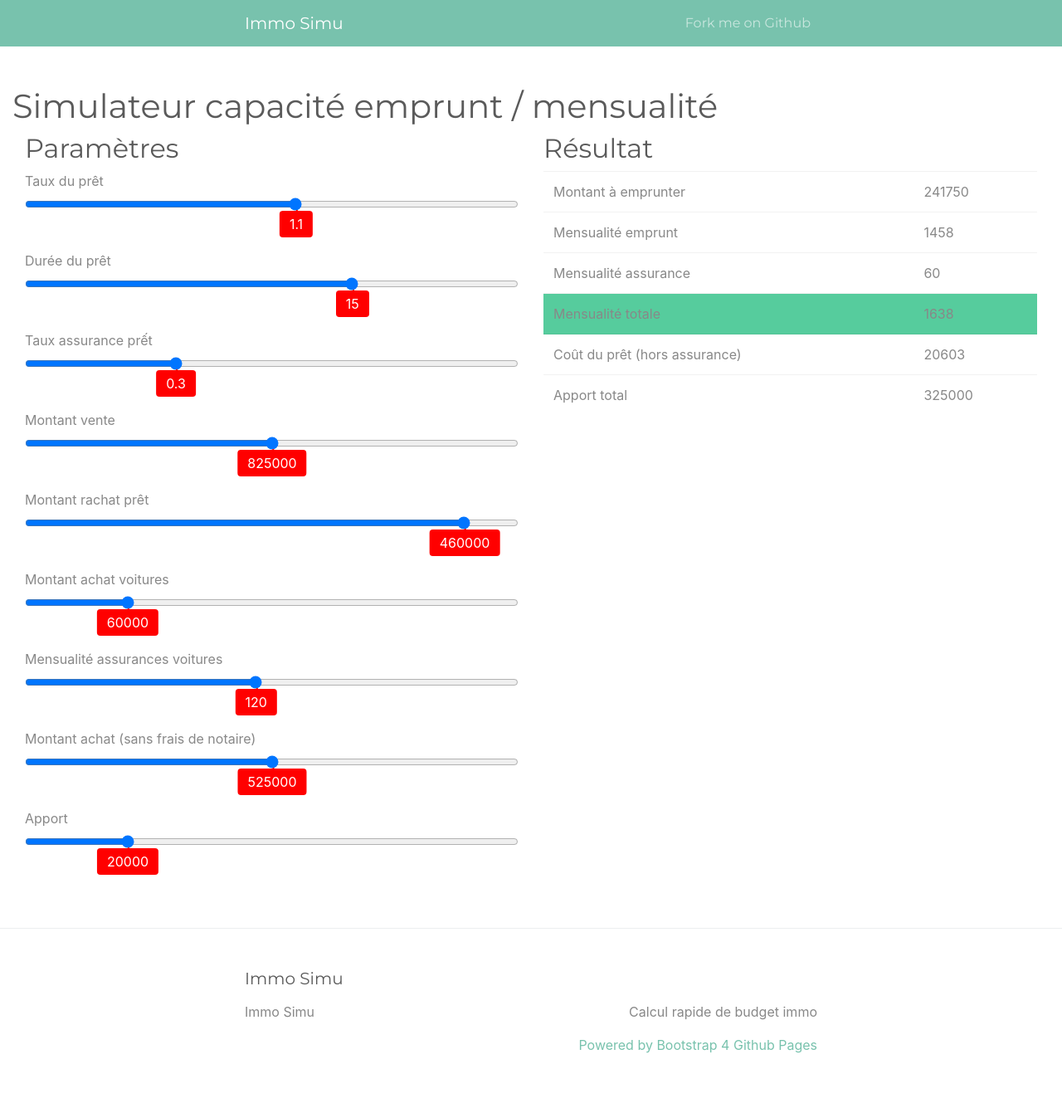
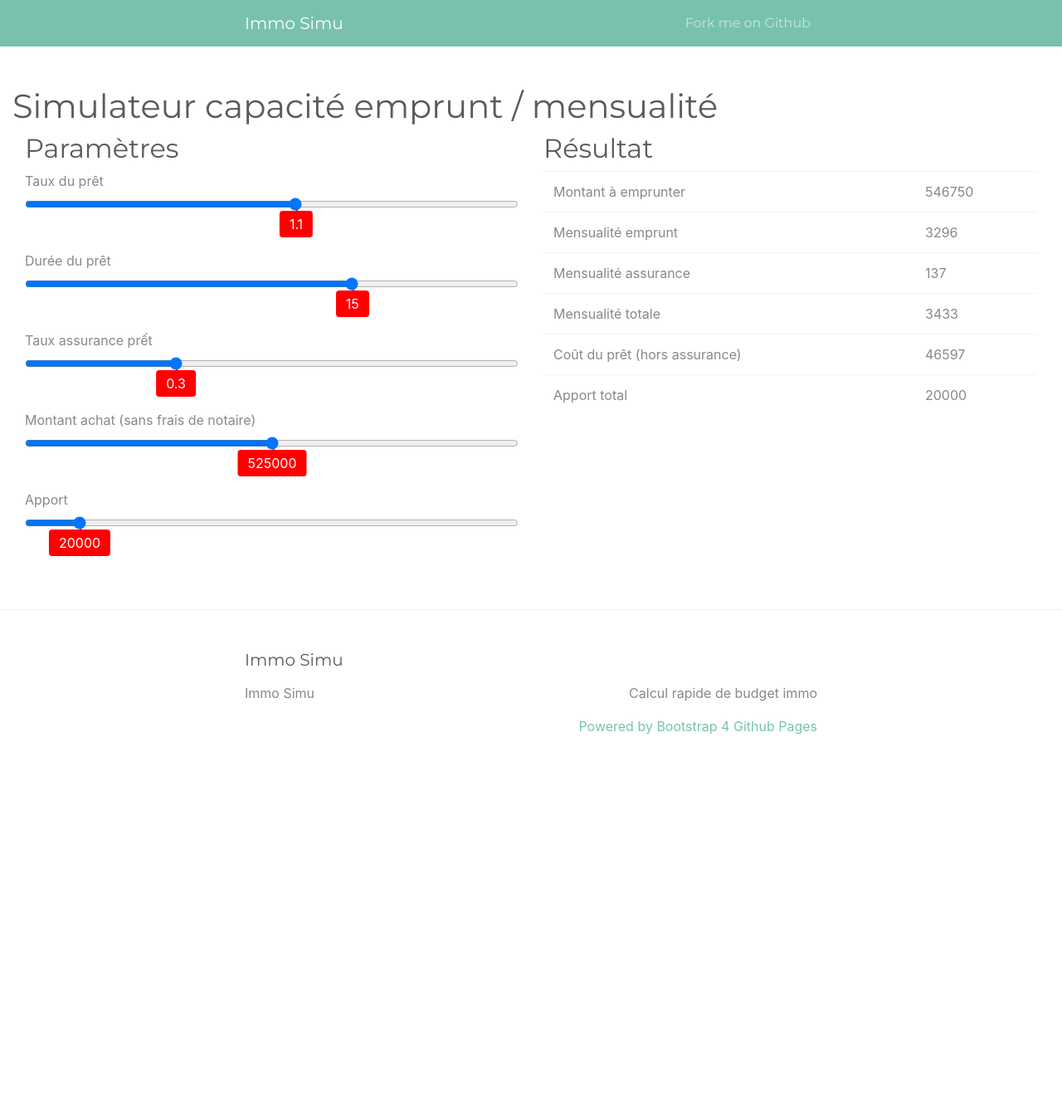
Before and after one commit to BrunoSpy/immosimujul, a Jekyll site: the page built from index.md, in a window 1280 px wide. Shown: the whole page at 83% size. Built offline with Jekyll 4.4.1, drawn with Linux system fonts in a browser that asks for light colours; after the commit the page ends 951 px from its top, so only the background shows below that.

Commit message:
simplification

```diff
--- a/assets/javascript/main.js
+++ b/assets/javascript/main.js
@@ -4,9 +4,6 @@ $(document).ready(function() {
     //default values
     $("#formRate").val("1.1");
     $("#formAssurRate").val("0.3");
-    $("#formAssurVoitures").val("120");
-    $("#formVoitures").val("60000");
-    $("#formRachat").val("460000");
     $("#formApport").val("20000");
     $("#formDuration").val("15");
 
@@ -37,10 +34,6 @@ $(document).ready(function() {
     function compute() {
             let rate = parseFloat($("#formRate").val());
             let assurRate = parseFloat($("#formAssurRate").val());
-            let vente = parseFloat($("#formVente").val());
-            let rachat = parseFloat($("#formRachat").val());
-            let voitures = parseFloat($("#formVoitures").val());
-            let assurVoitures = parseFloat($("#formAssurVoitures").val());
             let achat = parseFloat($("#formAchat").val());
             let apport = parseFloat($("#formApport").val());
             let duration = parseFloat($("#formDuration").val());
@@ -48,9 +41,9 @@ $(document).ready(function() {
             //frais de notaires : ~7% + 5000 caution et dossier
             let achatNet = achat * 1.07 + 5000;
 
-            let montantEmprunt = achatNet - (vente - rachat) + voitures - apport;
+            let montantEmprunt = achatNet - apport;
 
-            let apportTotal = apport + vente - rachat - voitures;
+            let apportTotal = apport;
 
             let t = rate/100;
 
@@ -71,13 +64,7 @@ $(document).ready(function() {
 
             $("#apporttotal").text(apportTotal.toFixed(0));
 
-            if(mensualite+mensualiteAssur+assurVoitures > 2400) {
-                $("#trTotal").removeClass("bg-success").addClass("bg-danger text-white ");
-            } else {
-                $("#trTotal").addClass("bg-success").removeClass("bg-danger text-white ");
-            }
-
-            $("#total").text((mensualite+mensualiteAssur+assurVoitures).toFixed(0));
+            $("#total").text((mensualite+mensualiteAssur).toFixed(0));
 
     }
 
--- a/index.md
+++ b/index.md
@@ -26,30 +26,6 @@ title: Simulateur capacité emprunt / mensualité
 </div>
 
 <div class="form-group range-wrap">
-<label for="formVente">Montant vente</label>
-<input type="range" class="form-control-range" id="formVente" min="750000" max="900000" step="5000">
-<output class="bubble"></output>
-</div>
-
-<div class="form-group range-wrap">
-<label for="formRachat">Montant rachat prêt</label>
-<input type="range" class="form-control-range" id="formRachat" min="370000" max="470000" step="5000">
-<output class="bubble"></output>
-</div>
-
-<div class="form-group range-wrap">
-<label for="formVoitures">Montant achat voitures</label>
-<input type="range" class="form-control-range" id="formVoitures" min="50000" max="100000" step="1000">
-<output class="bubble"></output>
-</div>
-
-<div class="form-group range-wrap">
-<label for="formAssurVoitures">Mensualité assurances voitures</label>
-<input type="range" class="form-control-range" id="formAssurVoitures" min="50" max="200" step="10">
-<output class="bubble"></output>
-</div>
-
-<div class="form-group range-wrap">
 <label for="formAchat">Montant achat (sans frais de notaire)</label>
 <input type="range" class="form-control-range" id="formAchat" min="400000" max="650000" step="5000">
 <output class="bubble"></output>
@@ -57,7 +33,7 @@ title: Simulateur capacité emprunt / mensualité
 
 <div class="form-group range-wrap">
 <label for="formApport">Apport</label>
-<input type="range" class="form-control-range" id="formApport" min="0" max="100000" step="5000">
+<input type="range" class="form-control-range" id="formApport" min="0" max="200000" step="5000">
 <output class="bubble"></output>
 </div>
 
```
